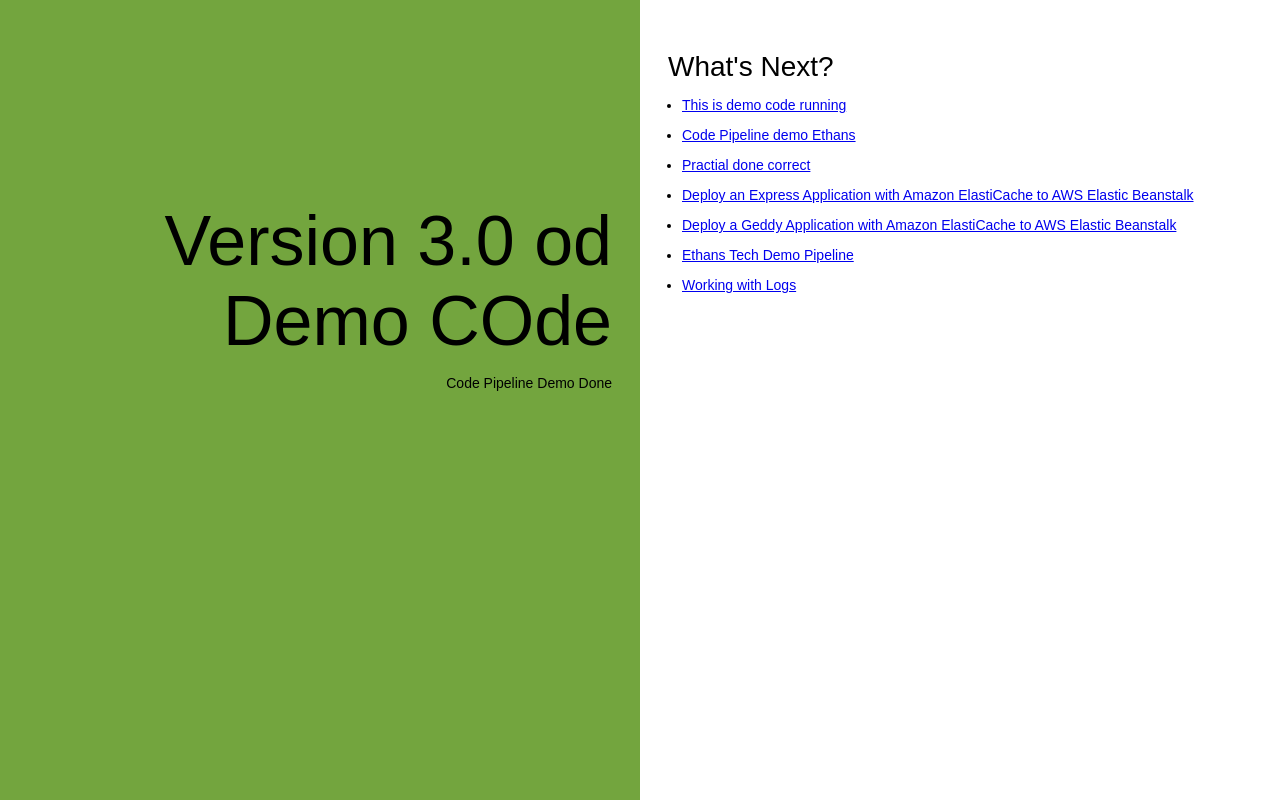
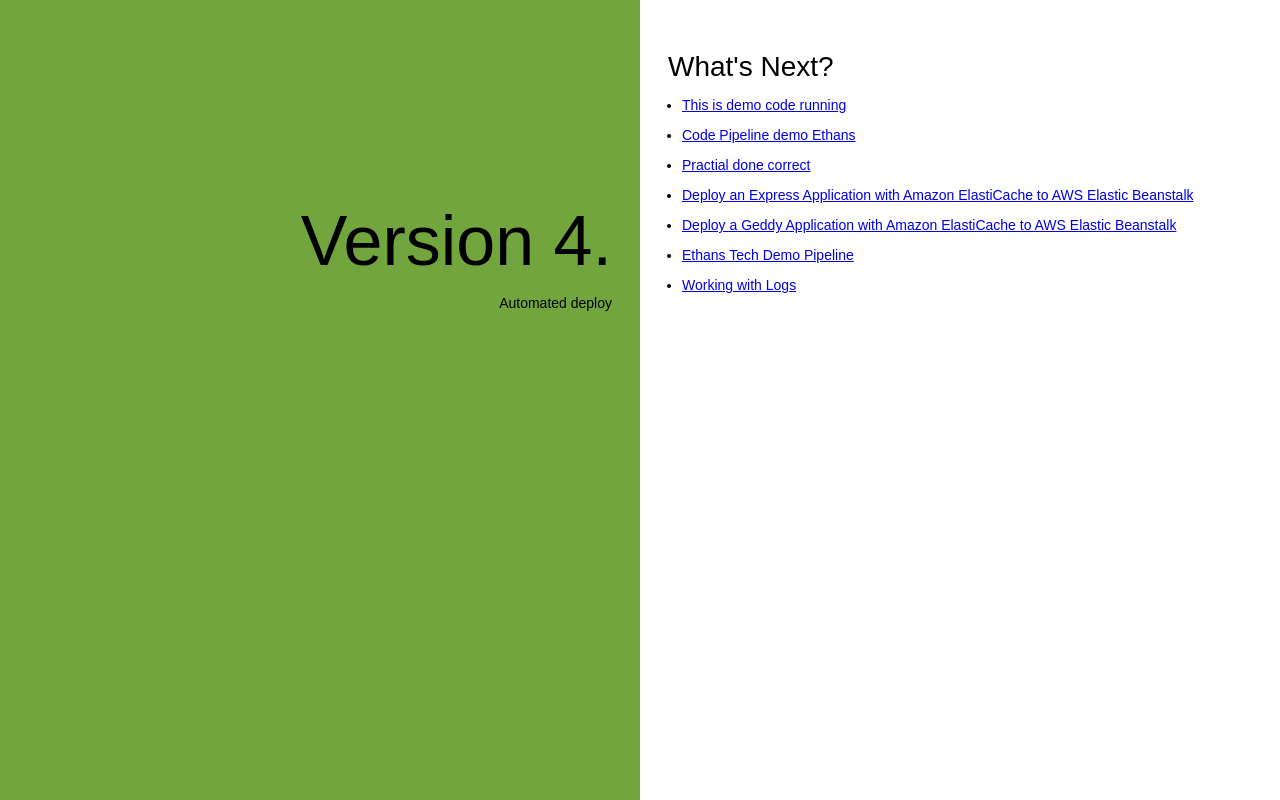
Before and after one commit to divitmishra/qwerty, a website: page index.html in a window 1280 px wide. Drawn offline with Linux system fonts and the light colour scheme.

Commit message:
Version $

```diff
--- a/index.html
+++ b/index.html
@@ -74,8 +74,8 @@
   </head>
   <body>
     <div class="textColumn">
-      <h1>Version 3.0 od Demo COde</h1>
-      <p>Code Pipeline Demo Done </p>
+      <h1>Version 4. </h1>
+      <p>Automated deploy </p>
     </div>
     <div class="linksColumn">
       <h2>What's Next?</h2>
```
